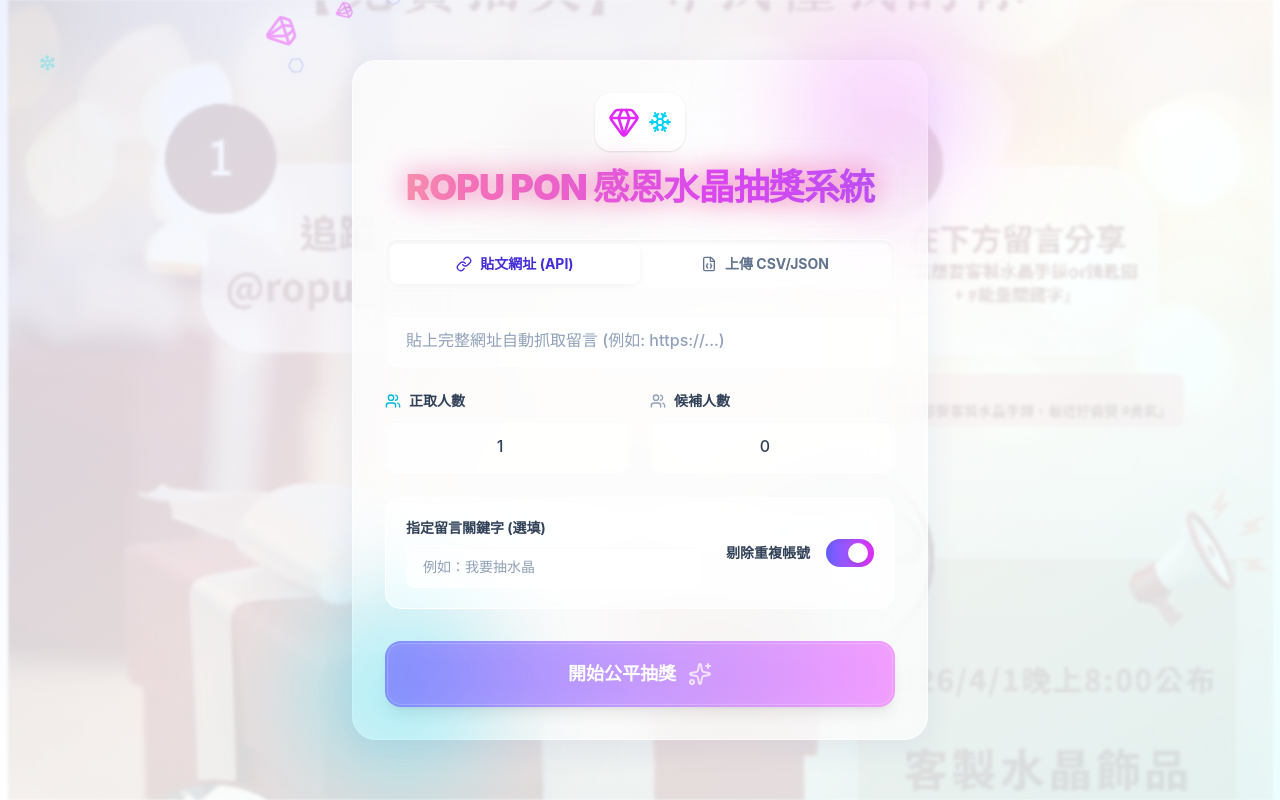
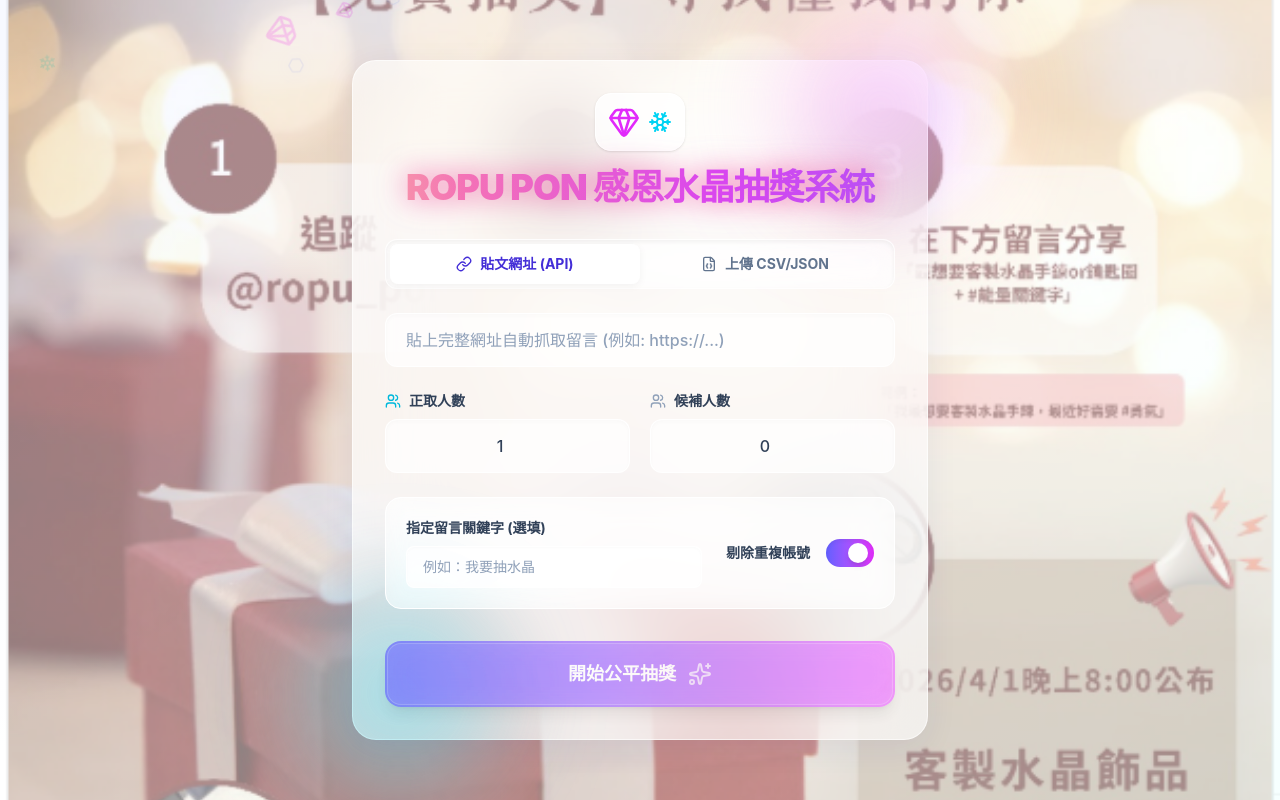
Before and after one commit to liskyo/IG_Lottery, a React (Vite) app: page / in a window 1280 px wide. Built offline with nearby package versions, Linux system fonts and the light colour scheme.

Commit message:
透明度調高到 50%

```diff
--- a/src/components/LotterySetupPanel.tsx
+++ b/src/components/LotterySetupPanel.tsx
@@ -215,10 +215,10 @@
 
   return (
     <div className="min-h-screen bg-gradient-to-br from-indigo-50 via-white to-cyan-50 flex items-center justify-center p-4 font-sans relative overflow-hidden">
-      {/* 自訂專屬背景圖 (設定 15% 透明度與混色校正) */}
+      {/* 自訂專屬背景圖 (設定 50% 透明度) */}
       <div
-        className="absolute inset-0 z-[1] pointer-events-none bg-cover bg-center bg-no-repeat opacity-15 mix-blend-multiply filter blur-[1px]"
-        style={{ backgroundImage: "url('/bg.png')", backgroundSize: 'cover' }}
+        className="absolute inset-0 z-[1] pointer-events-none bg-cover bg-center bg-no-repeat opacity-50"
+        style={{ backgroundImage: "url('/bg.png')" }}
       />
       <BackgroundEffects />
 
```
